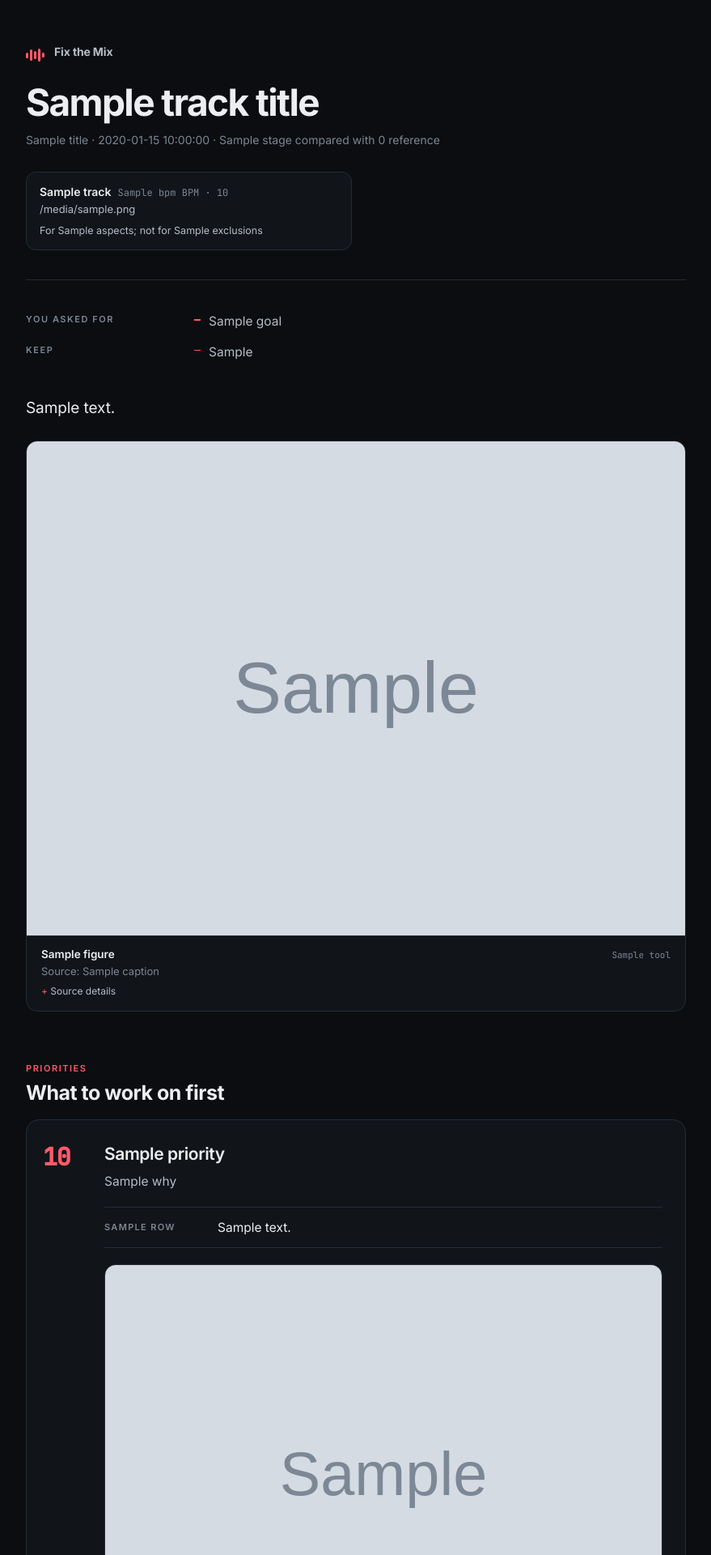
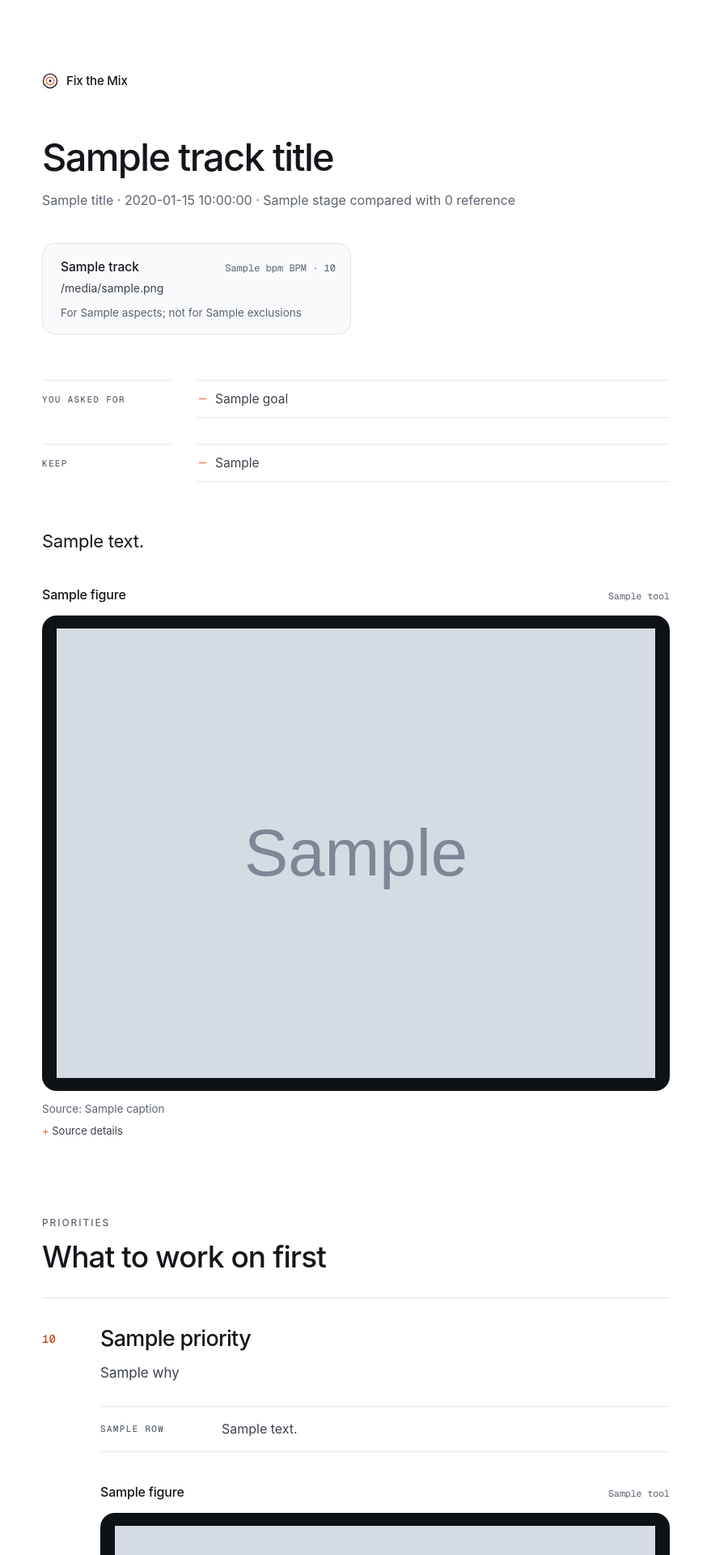
Before and after one commit to jan-barg/fix-the-mix-agent, a Python web app: template app/report/templates/report.html in a window 1280 px wide. Shown: the top 1920 px of the page at 81% size, without its empty margins (200-1079 px from the left). Run offline with Jinja, Linux system fonts and the light colour scheme; the template is opened without the code that fills it: most values are stand-ins (such as "Sample title", 1, 10 or a date in 2020); grey boxes marked "Sample" are stand-in pictures; some web fonts are replaced.

Commit message:
Light report with screen charts, and a script to redraw old runs
The report and the PDF are now a white editorial page in the app's look.
Each chart is a dark screen like the editor waveform: your track orange,
lifted reference colours, and an ember spectrogram. The track cards
double as the legend. scripts/rerender_report.py redraws a finished
run's charts from its trace (no model calls; only when the evidence
cache key is unchanged) and renders its report again. DESIGN.md §9 and
§10 describe the new look.

Co-Authored-By: Claude Opus 5.5 <noreply@anthropic.com>

```diff
--- a/app/report/templates/report.html
+++ b/app/report/templates/report.html
@@ -5,182 +5,209 @@
 <meta name="viewport" content="width=device-width, initial-scale=1">
 <title>{{ title }}: {{ track_title }}</title>
 {% if not pdf %}
+<link rel="preconnect" href="https://api.fontshare.com" crossorigin>
+<link href="https://api.fontshare.com/v2/css?f[]=satoshi@400,500,700&display=swap" rel="stylesheet">
 <link rel="preconnect" href="https://fonts.googleapis.com">
 <link rel="preconnect" href="https://fonts.gstatic.com" crossorigin>
-<link href="https://fonts.googleapis.com/css2?family=Inter:wght@400;500;600;700&family=JetBrains+Mono:wght@400;500&display=swap" rel="stylesheet">
+<link href="https://fonts.googleapis.com/css2?family=Geist+Mono:wght@400;500&display=swap" rel="stylesheet">
 {% endif %}
 <style>
-/* One dark, studio-style look shared with the app (static/styles.css) and the charts (app/audio/figures.py). */
+/* The app's light look (static/styles.css): a white editorial page with one orange accent. Each chart is a dark
+   display, like the section editor's waveform screen, drawn by app/audio/figures.py in the same colours; the track
+   cards use the charts' track colours, so they double as the legend. */
 :root {
-  --bg: #0b0d10; --raised: #111419; --panel: #161a20; --panel-2: #1c2129;
-  --line: #262c35; --line-strong: #353c47;
-  --text: #eceef1; --text-2: #b6bdc6; --muted: #7d8692;
-  --accent: #ff5a6a; --accent-soft: rgba(255, 90, 106, 0.12); --ok: #43d18a; --warn: #f2b134;
-  --t-user: #ef5b6b; --t-ref1: #3fa7d6; --t-ref2: #4cc27a; --t-ref3: #a98be0;
-  --font: "Inter", "Helvetica Neue", Helvetica, Arial, sans-serif;
-  --mono: "JetBrains Mono", "SF Mono", Menlo, monospace;
+  --bg: #ffffff; --raised: #f9fafb;
+  --line: #e3e6eb; --line-strong: #d3d7de;
+  --text: #14161b; --text-2: #3b414c; --muted: #5c6370; --faint: #8a9099;
+  --accent: #c2491a; --orange: #e8622a; --ok: #2e7752; --ok-soft: #e5f1ea; --warn: #94600c;
+  --t-user: #f2763a; --t-ref1: #5fb6d0; --t-ref2: #9ccc64; --t-ref3: #b39ae6;
+  --screen: #0e1115;
+  --font: "Satoshi", "Inter", "Helvetica Neue", Helvetica, Arial, sans-serif;
+  --mono: "Geist Mono", "JetBrains Mono", "DejaVu Sans Mono", Menlo, monospace;
 }
 * { box-sizing: border-box; }
-html { color-scheme: dark; }
-body { margin: 0; background: var(--bg); color: var(--text); font: 15.5px/1.65 var(--font);
-  -webkit-font-smoothing: antialiased; font-feature-settings: "cv11", "ss01"; }
-.report { max-width: 880px; margin: 0 auto; padding: 56px 32px 72px; }
-p { margin: 0 0 14px; }
+html { color-scheme: light; }
+body { margin: 0; background: var(--bg); color: var(--text); font: 400 17px/1.65 var(--font); -webkit-font-smoothing: antialiased; }
+.report { max-width: 1000px; margin: 0 auto; padding: 88px 112px 80px; }
+p { margin: 0 0 16px; }
 a { color: inherit; text-decoration-color: var(--line-strong); text-underline-offset: 3px; }
-a:hover { text-decoration-color: var(--accent); }
+a:hover { text-decoration-color: var(--orange); }
 
-.kicker { display: block; font-size: 11px; font-weight: 600; letter-spacing: 0.14em; text-transform: uppercase;
-  color: var(--accent); margin-bottom: 8px; }
-h1, h2, h3 { margin: 0; letter-spacing: -0.02em; }
-h2 { font-size: 25px; line-height: 1.2; font-weight: 650; margin-bottom: 18px; }
-h3 { font-size: 18px; line-height: 1.3; font-weight: 600; }
-section { margin-top: 64px; }
+.kicker { display: block; margin-bottom: 12px; font: 500 12px/1.4 var(--font); letter-spacing: .16em; text-transform: uppercase; color: var(--muted); }
+h1, h2, h3 { margin: 0; font-weight: 500; color: var(--text); }
+h2 { margin-bottom: 30px; font-size: 37px; line-height: 1.12; letter-spacing: -0.9px; }
+h3 { font-size: 22px; line-height: 1.3; letter-spacing: -0.4px; }
+section { margin-top: 96px; }
 
 /* Masthead */
-.brand { font-weight: 700; font-size: 14px; line-height: 16px; letter-spacing: -0.01em; color: var(--text-2); white-space: nowrap; }
-.mark { display: inline-block; height: 16px; margin-right: 10px; vertical-align: -3px; }
-.mark i { display: inline-block; width: 3px; margin-right: 2px; border-radius: 2px; background: var(--accent); vertical-align: middle; }
-.mark i:nth-child(1) { height: 7px; } .mark i:nth-child(2) { height: 14px; } .mark i:nth-child(3) { height: 10px; }
-.mark i:nth-child(4) { height: 16px; } .mark i:nth-child(5) { height: 6px; }
-.masthead { padding-bottom: 36px; border-bottom: 1px solid var(--line); }
-.masthead h1 { font-size: 46px; line-height: 1.04; font-weight: 700; letter-spacing: -0.035em; margin: 28px 0 10px; }
-.dek { color: var(--muted); font-size: 14px; margin: 0 0 28px; }
-.tracks { list-style: none; margin: 0; padding: 0; display: grid; grid-template-columns: repeat(2, minmax(0, 1fr)); gap: 10px; }
-.track { background: var(--raised); border: 1px solid var(--line); border-radius: 12px; padding: 12px 14px 12px 16px;
-  position: relative; overflow: hidden; }
-.track::before { content: ""; position: absolute; left: 0; top: 0; bottom: 0; width: 3px; background: var(--c); }
-.track .name { font-weight: 600; font-size: 14px; display: flex; align-items: baseline; gap: 8px; }
-.track .meta { color: var(--muted); font: 12px/1.5 var(--mono); }
-.track .file { color: var(--text-2); font-size: 13px; overflow: hidden; text-overflow: ellipsis; white-space: nowrap; }
-.track .role { color: var(--text-2); font-size: 12.5px; margin-top: 6px; }
+.brand { display: flex; align-items: center; gap: 10px; font-weight: 500; font-size: 15px; letter-spacing: -0.2px; }
+.brand svg { flex: none; }
+.masthead h1 { max-width: 18ch; margin: 56px 0 14px; font-size: 47px; line-height: 1.08; letter-spacing: -1.65px; }
+.dek { margin: 0 0 40px; font-size: 16px; color: var(--muted); }
+.tracks { list-style: none; margin: 0; padding: 0; display: grid; grid-template-columns: repeat(2, minmax(0, 1fr)); gap: 12px; }
+.track { position: relative; padding: 16px 18px 16px 22px; border-radius: 16px; background: var(--raised); border: 1px solid var(--line); overflow: hidden; }
+.track::before { content: ""; position: absolute; left: 0; top: 14px; bottom: 14px; width: 3px; border-radius: 0 3px 3px 0; background: var(--c); }
+.track .name { display: flex; align-items: baseline; justify-content: space-between; gap: 10px; font-weight: 500; font-size: 15.5px; }
+.track .meta { font: 400 12px/1.4 var(--mono); color: var(--muted); white-space: nowrap; }
+.track .file { margin-top: 2px; font-size: 14px; color: var(--text-2); overflow: hidden; text-overflow: ellipsis; white-space: nowrap; }
+.track .role { margin-top: 8px; font-size: 13.5px; line-height: 1.5; color: var(--muted); }
 .t-user { --c: var(--t-user); } .t-ref1 { --c: var(--t-ref1); } .t-ref2 { --c: var(--t-ref2); } .t-ref3 { --c: var(--t-ref3); }
 
 /* Brief and overview */
-.brief { display: grid; grid-template-columns: 180px 1fr; gap: 8px 28px; margin-top: 36px; }
-.brief .label { font-size: 11px; font-weight: 600; letter-spacing: 0.14em; text-transform: uppercase; color: var(--muted);
-  padding-top: 3px; }
-.brief ul { margin: 0; padding: 0; list-style: none; }
-.brief li { padding: 2px 0 2px 18px; position: relative; color: var(--text-2); }
-.brief li::before { content: ""; position: absolute; left: 0; top: 12px; width: 8px; height: 1.5px; background: var(--accent); }
-.brief .value { color: var(--text-2); }
-.lede { font-size: 19px; line-height: 1.6; color: var(--text); letter-spacing: -0.005em; margin: 40px 0 0; }
+.brief { display: grid; grid-template-columns: 160px minmax(0, 1fr); column-gap: 32px; margin-top: 56px; }
+.brief .label { padding-top: 15px; border-top: 1px solid var(--line); font: 500 11px/1.5 var(--mono); letter-spacing: .12em; text-transform: uppercase; color: var(--muted); }
+.brief ul { list-style: none; margin: 0; padding: 0; border-top: 1px solid var(--line); }
+.brief ul + .label, .brief ul + .label + ul { margin-top: 32px; }
+.brief li { position: relative; padding: 11px 0 11px 22px; border-bottom: 1px solid var(--line); font-size: 15.5px; line-height: 1.5; color: var(--text-2); }
+.brief li::before { content: ""; position: absolute; left: 2px; top: 22px; width: 9px; height: 1px; background: var(--orange); }
+.lede { margin: 56px 0 0; font-size: 22px; line-height: 1.55; letter-spacing: -0.25px; color: var(--text); }
+.lede + .lede { margin-top: 18px; }
 
 /* Priorities */
-.priority { background: var(--raised); border: 1px solid var(--line); border-radius: 16px; padding: 28px 28px 22px 20px;
-  margin-bottom: 16px; }
-.priority .head { display: grid; grid-template-columns: 68px minmax(0, 1fr); gap: 0 8px; }
-.priority .body { margin-left: 76px; }
-.priority .num { font: 600 30px/1 var(--mono); color: var(--accent); letter-spacing: -0.04em; padding-top: 2px; }
-.priority h3 { font-size: 21px; margin-bottom: 8px; }
-.priority .why { color: var(--text-2); margin-bottom: 18px; }
-.rows { margin: 0; display: grid; grid-template-columns: 140px minmax(0, 1fr); border-top: 1px solid var(--line); }
-.rows dt, .rows dd { margin: 0; padding: 12px 0; border-bottom: 1px solid var(--line); }
-.rows dt { padding-right: 14px; }
-.rows dt { font-size: 11px; font-weight: 600; letter-spacing: 0.12em; text-transform: uppercase; color: var(--muted);
-  padding-top: 15px; }
-.rows dd { color: var(--text); }
-.rows dt.try { color: var(--ok); }
-.priority .fig { margin-top: 20px; }
+.priority { padding: 34px 0 8px; border-top: 1px solid var(--line); }
+.priority + .priority { margin-top: 32px; }
+.priority .head { display: grid; grid-template-columns: 72px minmax(0, 1fr); }
+.priority .body { margin-left: 72px; }
+.priority .num { padding-top: 9px; font: 500 14px/1 var(--mono); color: var(--accent); }
+.priority h3 { margin-bottom: 12px; font-size: 27px; line-height: 1.2; letter-spacing: -0.7px; }
+.priority .why { margin-bottom: 26px; font-size: 17px; color: var(--text-2); }
+.rows { display: grid; grid-template-columns: 150px minmax(0, 1fr); margin: 0; border-top: 1px solid var(--line); }
+.rows dt, .rows dd { margin: 0; padding: 15px 0; border-bottom: 1px solid var(--line); }
+.rows dt { padding: 19px 14px 15px 0; font: 500 11px/1.5 var(--mono); letter-spacing: .12em; text-transform: uppercase; color: var(--muted); }
+.rows dd { font-size: 16px; line-height: 1.62; color: var(--text-2); }
+.rows dt.try { color: var(--accent); }
+.rows dt.try + dd { color: var(--text); }
 
 /* Keep */
-.checks { list-style: none; margin: 0; padding: 0; }
-.checks li { position: relative; padding: 14px 0 14px 34px; border-bottom: 1px solid var(--line); color: var(--text-2); }
-.checks li:last-child { border-bottom: 0; }
-.checks li::before { content: ""; position: absolute; left: 2px; top: 19px; width: 16px; height: 16px; border-radius: 50%;
-  background: rgba(67, 209, 138, 0.14); box-shadow: inset 0 0 0 1px rgba(67, 209, 138, 0.5); }
-.checks li::after { content: ""; position: absolute; left: 7px; top: 23px; width: 4px; height: 7px;
-  border: solid var(--ok); border-width: 0 1.6px 1.6px 0; transform: rotate(45deg); }
+.checks { list-style: none; margin: 0; padding: 0; border-top: 1px solid var(--line); }
+.checks li { position: relative; padding: 18px 0 18px 40px; border-bottom: 1px solid var(--line); font-size: 16px; line-height: 1.62; color: var(--text-2); }
+.checks li::before { content: ""; position: absolute; left: 0; top: 19px; width: 24px; height: 24px; border-radius: 50%; background: var(--ok-soft); }
+.checks li::after { content: ""; position: absolute; left: 9px; top: 25px; width: 5px; height: 9px; border: solid var(--ok); border-width: 0 1.75px 1.75px 0; transform: rotate(45deg); }
 
 /* Topics */
 .topic p { color: var(--text-2); }
 .topic p:first-of-type { color: var(--text); }
 
-/* Figures */
-.fig { margin: 24px 0 28px; background: var(--raised); border: 1px solid var(--line); border-radius: 14px; overflow: hidden; }
+/* Figures: title and tool on the page, the chart on its screen, then the source */
+.fig { margin: 36px 0 20px; }
+.fig-head { display: flex; align-items: baseline; justify-content: space-between; gap: 16px; flex-wrap: wrap; margin-bottom: 12px; }
+.fig-title { font-weight: 500; font-size: 16px; letter-spacing: -0.2px; color: var(--text); }
+.fig-tool { font: 400 11.5px/1 var(--mono); color: var(--muted); }
+.fig-screen { padding: 16px 18px; border-radius: 18px; background: var(--screen); }
 .fig img { display: block; width: 100%; height: auto; }
-.fig figcaption { padding: 12px 18px 14px; border-top: 1px solid var(--line); font-size: 13px; line-height: 1.55; color: var(--muted); }
-.fig .fig-title { color: var(--text); font-weight: 600; font-size: 13.5px; }
-.fig .fig-tool { float: right; font: 11px/2 var(--mono); color: var(--muted); }
+.fig figcaption { margin-top: 12px; font-size: 13.5px; line-height: 1.55; color: var(--muted); }
 .fig details { margin-top: 6px; }
-.fig summary { cursor: pointer; color: var(--text-2); font-size: 12px; list-style: none; }
+.fig summary { list-style: none; cursor: pointer; font-size: 13px; color: var(--text-2); }
 .fig summary::-webkit-details-marker { display: none; }
-.fig summary::before { content: "+ "; color: var(--accent); }
+.fig summary::before { content: "+ "; color: var(--orange); }
 .fig details[open] summary::before { content: "− "; }
-.fig .passages { margin: 6px 0 0; padding: 0; list-style: none; font: 12px/1.7 var(--mono); color: var(--text-2); }
-.fig .reliability { display: block; color: var(--warn); font-size: 12px; margin-top: 4px; }
-.fig .warnings { margin: 8px 0 0; padding-left: 16px; font-size: 12px; line-height: 1.55; color: var(--text-2); }
+.fig .passages { margin: 6px 0 0; padding: 0; list-style: none; font: 400 12px/1.7 var(--mono); color: var(--text-2); }
+.fig .reliability { display: block; margin-top: 4px; font-size: 13px; color: var(--warn); }
+.fig .warnings { margin: 8px 0 0; padding-left: 16px; font-size: 13px; line-height: 1.55; color: var(--text-2); }
 .fig .warnings li { margin-bottom: 4px; }
 
 /* Method and sources */
 .method p { color: var(--text-2); }
-.settings { margin: 22px 0 8px; display: grid; grid-template-columns: 180px minmax(0, 1fr); border-top: 1px solid var(--line); }
-.settings div { padding: 11px 0; border-bottom: 1px solid var(--line); font-size: 14px; }
-.settings .k { font-size: 11px; font-weight: 600; letter-spacing: 0.12em; text-transform: uppercase; color: var(--muted); padding-top: 14px; }
+.settings { display: grid; grid-template-columns: 160px minmax(0, 1fr); margin: 28px 0 8px; border-top: 1px solid var(--line); }
+.settings div { padding: 13px 0; border-bottom: 1px solid var(--line); font-size: 15px; line-height: 1.6; }
+.settings .k { padding-top: 16px; font: 500 11px/1.5 var(--mono); letter-spacing: .12em; text-transform: uppercase; color: var(--muted); }
 .settings .v { color: var(--text-2); }
-.method h3 { margin: 40px 0 12px; }
-.sources { margin: 0; padding: 0; list-style: none; counter-reset: src; }
-.sources li { padding: 10px 0; border-bottom: 1px solid var(--line); font-size: 13.5px; color: var(--muted); }
+.method h3 { margin: 56px 0 14px; }
+.limits { list-style: none; margin: 0; padding: 0; border-top: 1px solid var(--line); }
+.limits li { position: relative; padding: 12px 0 12px 22px; border-bottom: 1px solid var(--line); font-size: 15.5px; line-height: 1.55; color: var(--text-2); }
+.limits li::before { content: ""; position: absolute; left: 2px; top: 24px; width: 9px; height: 1px; background: var(--faint); }
+.sources { margin: 0; padding: 0; list-style: none; border-top: 1px solid var(--line); }
+.sources li { padding: 12px 0; border-bottom: 1px solid var(--line); font-size: 14.5px; line-height: 1.55; color: var(--muted); }
 .sources li a { color: var(--text); font-weight: 500; }
-.sources .passages { display: block; font: 11.5px/1.6 var(--mono); color: var(--muted); margin-top: 2px; }
-.limits li { color: var(--text-2); }
-.limits { padding-left: 18px; margin: 0; }
-.limits li { margin-bottom: 10px; }
+.sources .passages { display: block; margin-top: 2px; font: 400 12px/1.6 var(--mono); color: var(--muted); }
 
-footer { margin-top: 64px; padding-top: 20px; border-top: 1px solid var(--line); color: var(--muted); font-size: 12.5px; }
+footer { margin-top: 96px; padding-top: 24px; border-top: 1px solid var(--line); font: 400 12.5px/1.65 var(--mono); color: var(--muted); }
 footer p { margin: 0 0 6px; }
 
 @media (max-width: 640px) {
-  .report { padding: 32px 16px 48px; }
-  .masthead h1 { font-size: 34px; }
-  .tracks { grid-template-columns: minmax(0, 1fr); }
-  .brief, .settings { grid-template-columns: minmax(0, 1fr); }
-  .brief .label { padding-top: 14px; }
-  .priority { padding: 22px 18px 16px; }
-  .priority .head { grid-template-columns: minmax(0, 1fr); }
+  .report { padding: 36px 20px 48px; }
+  .masthead h1 { margin-top: 36px; font-size: 32px; letter-spacing: -1px; }
+  h2 { font-size: 28px; letter-spacing: -0.6px; }
+  section { margin-top: 64px; }
+  .tracks, .brief, .settings, .rows, .priority .head { grid-template-columns: minmax(0, 1fr); }
+  .brief .label { margin-bottom: 8px; padding-top: 0; border-top: 0; }
+  .brief ul + .label { margin-top: 28px; }
+  .brief ul + .label + ul { margin-top: 0; }
+  .lede { margin-top: 40px; font-size: 19px; }
   .priority .body { margin-left: 0; }
-  .priority .num { margin-bottom: 12px; }
-  .rows { grid-template-columns: minmax(0, 1fr); }
-  .rows dt { border-bottom: 0; padding-bottom: 0; }
+  .priority .num { padding: 0 0 12px; }
+  .priority h3 { font-size: 23px; letter-spacing: -0.5px; }
+  .rows dt { padding: 14px 0 2px; border-bottom: 0; }
+  .rows dd { padding-top: 0; }
+  .settings .k { padding-bottom: 0; border-bottom: 0; }
+  .fig-screen { padding: 10px 8px; border-radius: 14px; }
 }
 
 {% if pdf %}
-@page { size: A4; margin: 15mm 15mm 17mm; background: #0b0d10;
-  @bottom-left { content: "Fix the Mix  ·  {{ track_title }}"; font: 8pt var(--font); color: #7d8692; }
-  @bottom-right { content: counter(page) " / " counter(pages); font: 8pt var(--font); color: #7d8692; } }
-body { font-size: 10pt; line-height: 1.55; background: #0b0d10; }
+@page { size: A4; margin: 16mm 16mm 18mm; background: #ffffff;
+  @bottom-left { content: "Fix the Mix  ·  {{ track_title }}"; font: 7.5pt var(--font); color: #5c6370; }
+  @bottom-right { content: counter(page) " / " counter(pages); font: 7.5pt var(--font); color: #5c6370; } }
+body { font-size: 10pt; line-height: 1.55; }
 .report { max-width: none; padding: 0; }
-section { margin-top: 30pt; }
-h2 { font-size: 17pt; break-after: avoid; }
-.masthead h1 { font-size: 30pt; margin-top: 16pt; }
-.lede { font-size: 12.5pt; }
-.fig, .track, .settings div, .sources li, .rows dd, .priority h3, .priority .why { break-inside: avoid; }
-/* The number, title and why stay together: a card once broke after its number alone. */
-.priority .head { grid-template-columns: 44pt minmax(0, 1fr); break-inside: avoid; break-after: avoid; }
-.rows dt { break-after: avoid; }
-.priority { padding: 16pt 16pt 10pt 12pt; }
-.priority .body { margin-left: calc(44pt + 8px); }
-.priority .num { font-size: 20pt; }
-.priority h3 { font-size: 13.5pt; }
-.rows { grid-template-columns: 92pt minmax(0, 1fr); }
+section { margin-top: 34pt; }
+h2 { margin-bottom: 14pt; font-size: 19pt; letter-spacing: -0.4pt; break-inside: avoid; break-after: avoid; }  /* kicker and title together */
+h3 { font-size: 13pt; }
+.kicker { margin-bottom: 6pt; font-size: 7pt; }
+.masthead h1 { margin-top: 26pt; font-size: 28pt; letter-spacing: -0.8pt; }
+.dek { margin-bottom: 18pt; font-size: 9.5pt; }
+.track { padding: 8pt 10pt 8pt 13pt; border-radius: 9pt; }
+.track::before { top: 8pt; bottom: 8pt; width: 2pt; }
+.track .name { font-size: 9.5pt; }
+.track .meta { font-size: 7.5pt; }
+.track .file { font-size: 8.5pt; }
+.track .role { margin-top: 4pt; font-size: 8pt; }
+.brief { grid-template-columns: 96pt minmax(0, 1fr); margin-top: 24pt; }
+.brief .label { padding-top: 8pt; font-size: 6.5pt; }
+.brief li { padding: 6pt 0 6pt 14pt; font-size: 9.5pt; }
+.brief li::before { top: 12.5pt; width: 6pt; }
+.brief ul + .label, .brief ul + .label + ul { margin-top: 14pt; }
+.lede { margin-top: 24pt; font-size: 13pt; letter-spacing: -0.1pt; }
+.fig, .track, .settings div, .sources li, .rows dd, .priority h3, .priority .why, .checks li, .limits li { break-inside: avoid; }
+/* The number, title and why stay together: a priority once broke after its number alone. */
+.priority { padding-top: 16pt; }
+.priority + .priority { margin-top: 16pt; }
+.priority .head { grid-template-columns: 36pt minmax(0, 1fr); break-inside: avoid; break-after: avoid; }
+.priority .body { margin-left: 36pt; }
+.priority .num { padding-top: 5pt; font-size: 9pt; }
+.priority h3 { margin-bottom: 6pt; font-size: 15pt; letter-spacing: -0.3pt; }
+.priority .why { margin-bottom: 12pt; font-size: 10pt; }
+.rows { grid-template-columns: 82pt minmax(0, 1fr); }
 .rows dt, .rows dd { padding: 7pt 0; }
-.rows dt { padding-top: 9pt; font-size: 7pt; }
-.fig { margin: 12pt 0 16pt; }
-.fig figcaption { font-size: 8.5pt; padding: 8pt 12pt; }
-.fig .fig-title { font-size: 9pt; }
-.brief { grid-template-columns: 120pt 1fr; margin-top: 20pt; }
-.settings { grid-template-columns: 120pt minmax(0, 1fr); }
-.settings div { font-size: 9pt; padding: 7pt 0; }
-.sources li { font-size: 8.5pt; padding: 6pt 0; }
+.rows dt { padding: 9pt 8pt 7pt 0; font-size: 6.5pt; break-after: avoid; }
+.rows dd { font-size: 9.5pt; }
+.checks li { padding: 8pt 0 8pt 24pt; font-size: 9.5pt; }
+.checks li::before { top: 8.5pt; width: 14pt; height: 14pt; }
+.checks li::after { left: 5pt; top: 11.5pt; width: 3.5pt; height: 6pt; border-width: 0 1.2pt 1.2pt 0; }
+.fig { margin: 14pt 0 14pt; }
+.fig-head { margin-bottom: 6pt; }
+.fig-title { font-size: 9.5pt; }
+.fig-tool { font-size: 7pt; }
+.fig-screen { padding: 8pt 9pt; border-radius: 9pt; }
+.fig figcaption { margin-top: 6pt; font-size: 8pt; }
+.fig .passages { font-size: 7.5pt; }
+.settings { grid-template-columns: 96pt minmax(0, 1fr); }
+.settings div { padding: 7pt 0; font-size: 9pt; }
+.settings .k { padding-top: 8.5pt; font-size: 6.5pt; }
+.method h3 { margin: 22pt 0 8pt; }
+.limits li { padding: 6pt 0 6pt 14pt; font-size: 9pt; }
+.limits li::before { top: 12.5pt; width: 6pt; }
+.sources li { padding: 6pt 0; font-size: 8.5pt; }
+.sources .passages { font-size: 7pt; }
+footer { margin-top: 30pt; padding-top: 10pt; font-size: 7.5pt; }
 {% endif %}
 </style>
 </head>
 <body>
 {% macro figure(f) -%}
 <figure class="fig" id="{{ f.id }}">
-  <img src="{{ f.src }}" alt="{{ f.title }}. {{ f.caption }}">
+  <div class="fig-head"><span class="fig-title">{{ f.title }}</span><span class="fig-tool">{{ f.tool }}</span></div>
+  <div class="fig-screen"><img src="{{ f.src }}" alt="{{ f.title }}. {{ f.caption }}"></div>
   <figcaption>
-    <span class="fig-tool">{{ f.tool }}</span>
-    <span class="fig-title">{{ f.title }}</span><br>
     Source: {{ f.caption }}
     {% if f.warnings %}<span class="reliability">Some values here could not be measured reliably{{ "; see the source details" if not pdf }}.</span>{% endif %}
     {% if pdf %}
@@ -200,7 +227,7 @@ h2 { font-size: 17pt; break-after: avoid; }
 
 <article class="report">
   <header class="masthead">
-    <div class="brand"><span class="mark"><i></i><i></i><i></i><i></i><i></i></span>Fix the Mix</div>
+    <div class="brand"><svg width="20" height="20" viewBox="0 0 24 24" fill="none" aria-hidden="true"><circle cx="12" cy="12" r="10.25" stroke="#14161b" stroke-width="1.5"/><circle cx="12" cy="12" r="5.75" stroke="#e8622a" stroke-width="1.5"/><circle cx="12" cy="12" r="1.75" fill="#14161b"/></svg>Fix the Mix</div>
     <h1>{{ track_title }}</h1>
     <p class="dek">{{ title }} · {{ date }} · {{ stage }} compared with {{ tracks | length - 1 }} reference{{ "s" if tracks | length > 2 }}</p>
     <ul class="tracks">
```
Also changed, not shown: DESIGN.md (+9 -6 lines), app/audio/figures.py (+19 -14 lines), scripts/rerender_report.py (added, +95 -0 lines).
